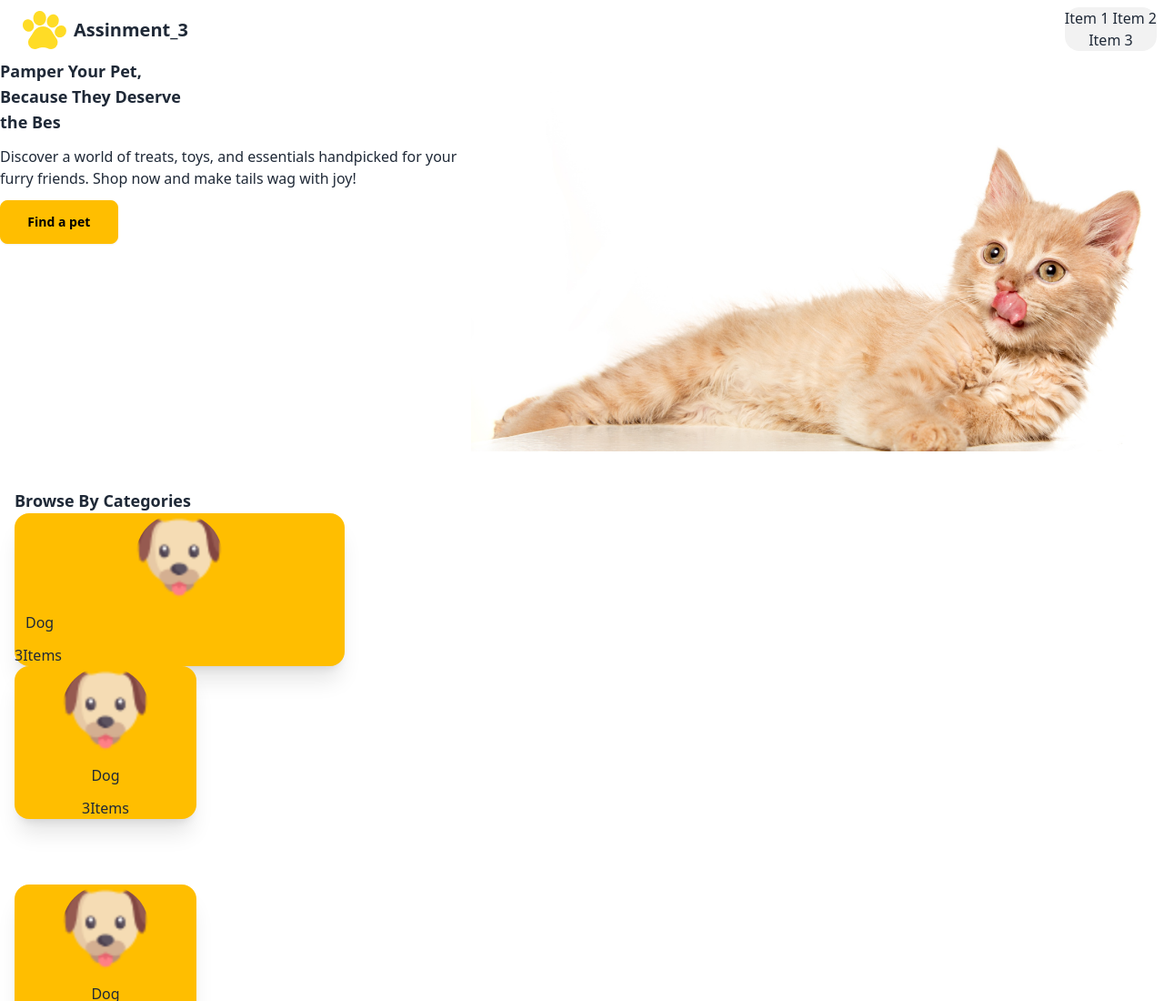
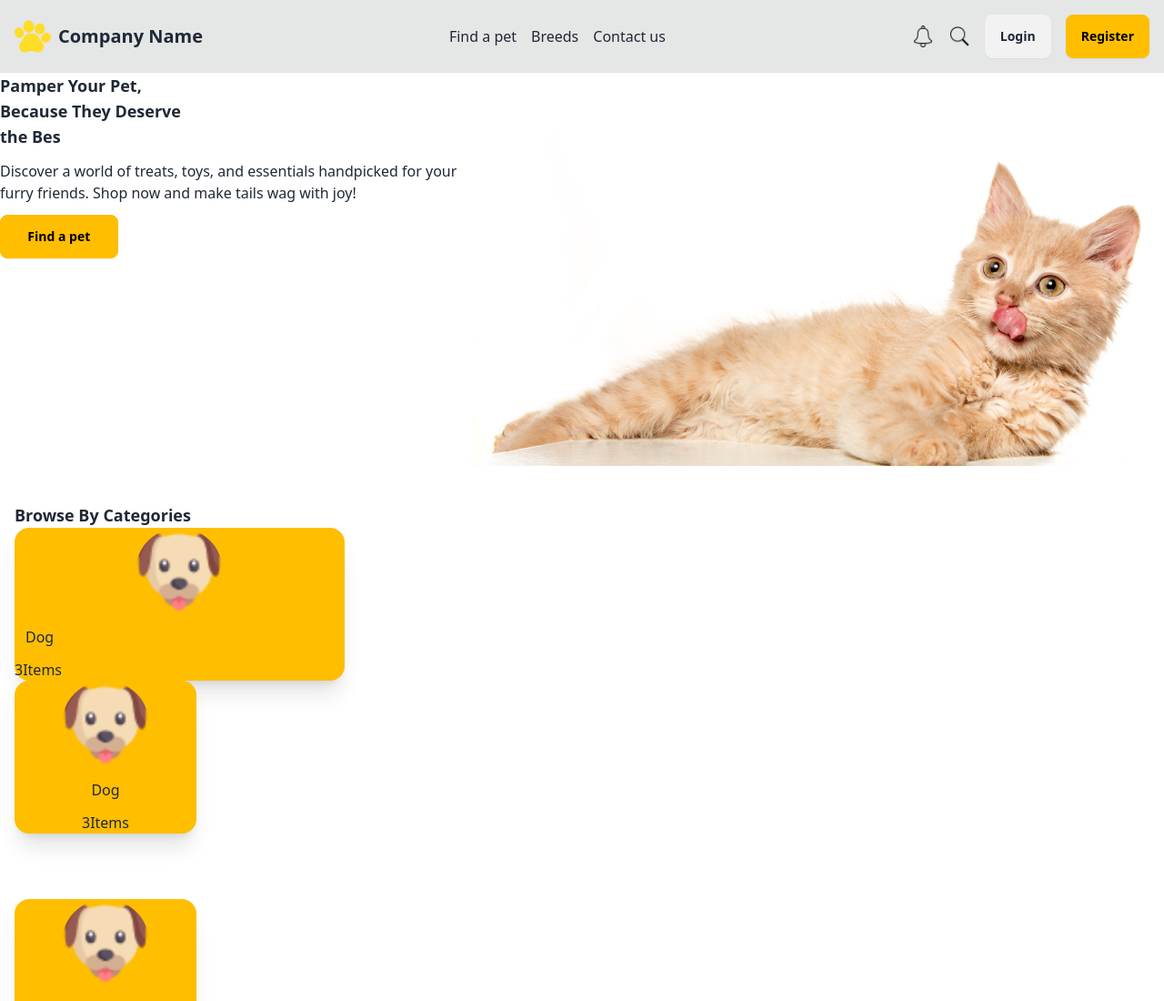
Before and after one commit to lokmanhossen678/living_lab, a plain HTML site: page index.html in a window 1280 px wide. Shown: the top 1100 px of the page at 91% size. Drawn offline with nearby package versions, Linux system fonts and the light colour scheme.

Commit message:
added finaly navber

```diff
--- a/index.html
+++ b/index.html
@@ -9,29 +9,74 @@
 </head>
 <body>
     <header>
-    <nav>
-        <div class=" flex text-center navbar bg-base-100">
-            <div class="flex-1">
-                 <a class="btn btn-ghost text-xl"><img src="./c1-assets/logo-header.png" alt="">Assinment_3</a>
+
+              <!-- Navbar with Background Color -->
+        <nav class="navbar bg-base-300 p-4">
+          <div class="flex items-center justify-between w-full">
+            <!-- 1st Div: Logo and Company Name -->
+            <div class="flex items-center space-x-2">
+              <!-- Logo (Visible on all screens) -->
+              <img src="./c1-assets/logo-header.png" alt="Logo" class="w-10 h-10">
+              <!-- Company Name (Hidden on mobile, visible on desktop) -->
+              <span class="text-xl font-bold hidden md:inline">Company Name</span>
             </div>
-            <div>
-                <ul class=" display-inline order-1 lg:menu-horizontal bg-base-200 rounded-box">
-                    <li class="inline"><a>Item 1</a></li>
-                    <li class="inline"><a>Item 2</a></li>
-                    <li class-="inline"><a>Item 3</a></li>
-                  </ul>
+
+            <!-- Hamburger Icon (Visible only on mobile) -->
+            <div class="md:hidden">
+              <button class="btn btn-ghost" id="mobile-menu-button">
+                <svg xmlns="http://www.w3.org/2000/svg" class="h-6 w-6" fill="none" viewBox="0 0 24 24" stroke="currentColor">
+                  <path stroke-linecap="round" stroke-linejoin="round" stroke-width="2" d="M4 6h16M4 12h16m-7 6h7" />
+                </svg>
+              </button>
             </div>
-            <div>
 
+            <!-- 2nd Div: Menu Items (Hidden on mobile, visible on desktop) -->
+            <div class="hidden md:flex space-x-4">
+              <a href="#" class="menu-item hover:text-primary">Find a pet</a>
+              <a href="#" class="menu-item hover:text-primary">Breeds</a>
+              <a href="#" class="menu-item hover:text-primary">Contact us</a>
             </div>
+
+            <!-- 3rd Div: Icons and Buttons (Hidden on mobile, visible on desktop) -->
+            <div class="hidden md:flex items-center space-x-4">
+              <!-- Icons -->
+              <img src="./c1-assets/icons8-notification-50.png" alt="Icon 1" class="w-6 h-6 cursor-pointer">
+              <img src="./c1-assets/icons8-search-50.png" alt="Icon 2" class="w-6 h-6 cursor-pointer">
+              <!-- Buttons -->
+              <button class="btn btn-btn">Login</button>
+              <button class="btn btn-warning">Register</button>
+            </div>
+          </div>
+
+          <!-- Mobile Menu (Hidden by default, toggled by hamburger icon) -->
+          <div class="hidden md:hidden mt-4" id="mobile-menu">
+            <a href="#" class="block py-2 hover:text-primary">Home</a>
+            <a href="#" class="block py-2 hover:text-primary">About</a>
+            <a href="#" class="block py-2 hover:text-primary">Services</a>
+            <!-- Icons and Buttons in Mobile Menu -->
+            <div class="flex items-center space-x-4 mt-2">
+              <img src="icon1.png" alt="Icon 1" class="w-6 h-6 cursor-pointer">
+              <img src="icon2.png" alt="Icon 2" class="w-6 h-6 cursor-pointer">
+              <button class="btn btn-primary">Login</button>
+              <button class="btn btn-secondary">Sign Up</button>
+            </div>
+          </div>
+        </nav>
+
+        <script>
+          // JavaScript to toggle mobile menu
+          const mobileMenuButton = document.getElementById('mobile-menu-button');
+          const mobileMenu = document.getElementById('mobile-menu');
+
+          mobileMenuButton.addEventListener('click', () => {
+            mobileMenu.classList.toggle('hidden');
+          });
+        </script>
 
 
 
-        </div>
 
 
-
-    </nav>
 
     <!-- hero section -->
      <Section mt-18>
```
Also changed, not shown: c1-assets/icons8-notification-50.png (added), c1-assets/icons8-search-50.png (added), git pus.txt (added).
